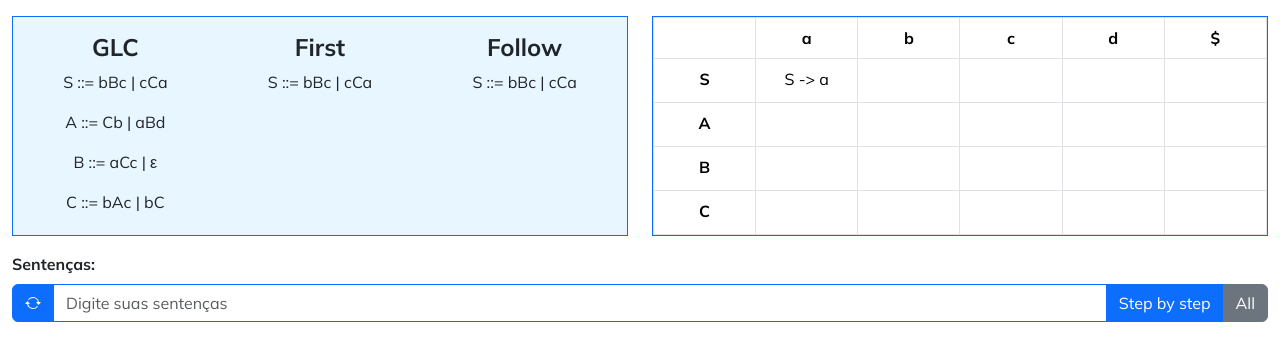
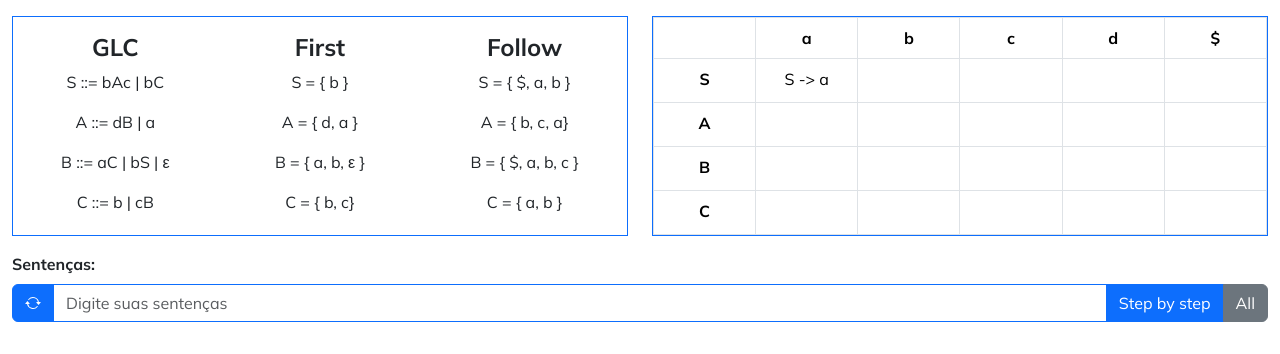
Before and after one commit to leodoprado/Analisador-Sintatico, a Flask app: page / in a window 1280 px wide. Shown: the part 62-416 px from the top of the page. Run offline with Flask 3, Linux system fonts and the light colour scheme.

Commit message:
att 15-06

```diff
--- a/database/db.py
+++ /dev/null
@@ -1 +0,0 @@
-sentencas = []
--- a/templates/index.html
+++ b/templates/index.html
@@ -28,21 +28,27 @@
       <div class="container-fluid mt-3">
         <div class="row">
           <div class="col-sm-6">
-            <div class="d-flex justify-content-center align-items-start border border-primary" style="height: 220px; background-color: #e7f6ff;">
+            <div class="d-flex justify-content-center align-items-start border border-primary" style="height: 220px;">
               <div class="col-4 text-center mt-3">
                 <h1 class="fs-4 fw-bold">GLC</h1>
-                <p>S ::= bBc | cCa</p>
-                <p>A ::= Cb | aBd</p>
-                <p>B ::= aCc | ε</p>
-                <p>C ::= bAc | bC</p>
+                <p>S ::= bAc | bC</p>
+                <p>A ::= dB | a</p>
+                <p>B ::= aC | bS | ε</p>
+                <p>C ::= b | cB</p>
               </div>
               <div class="col-4 text-center mt-3">
                 <h1 class="fs-4 fw-bold">First</h1>
-                <p>S ::= bBc | cCa</p>
+                <p>S = { b }</p>
+                <p>A = { d, a }</p>
+                <p>B = { a, b, ε }</p>
+                <p>C = { b, c} </p>
               </div>
               <div class="col-4 text-center mt-3">
                 <h1 class="fs-4 fw-bold">Follow</h1>
-                <p>S ::= bBc | cCa</p>
+                <p>S = { $, a, b }</p>
+                <p>A = { b, c, a}</p>
+                <p>B = { $, a, b, c }</p>
+                <p>C = { a, b }</p>
               </div>
             </div>
           </div>
```
Also changed, not shown: generate.py (added, +15 -0 lines).
